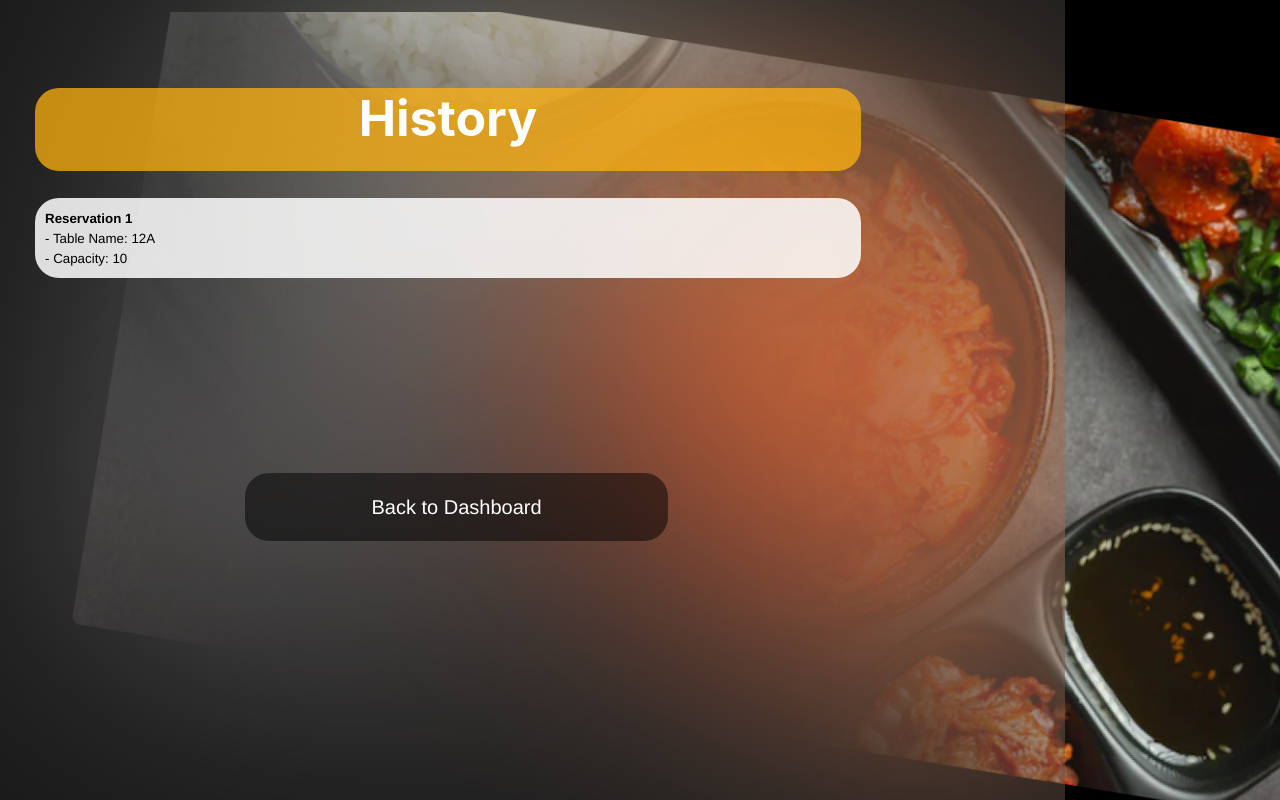
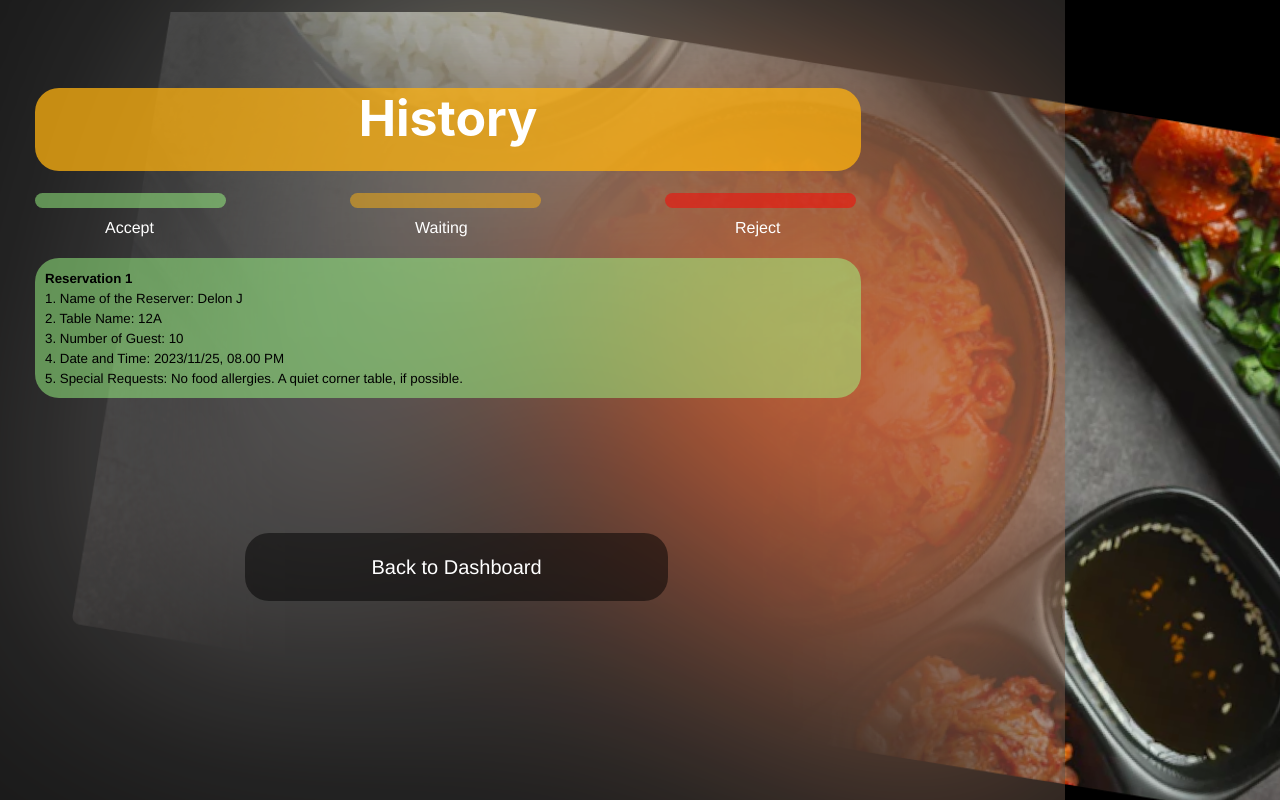
Before and after one commit to Lefry04/front_end-WarongWarem, a React (Create React App) app: page /history in a window 1280 px wide. Shown: the top 800 px of the page. Built offline with nearby package versions, Linux system fonts and the light colour scheme.

Commit message:
Merevisi fitur di History Dash Customer

```diff
--- a/src/App.css
+++ b/src/App.css
@@ -1358,17 +1358,20 @@
 .history button {
   position: relative;
   width: 826px;
-  height: 80px;
+  height: 140px;
   left: 105px;
-  top: 210px;
+  top: 270px;
   border: none;
   border-radius: 24px;
-  background-color: rgba(255, 255, 255, 0.85);
+  background-color: rgba(157, 253, 133, 0.50);
 }
 
 .history .a,
 .history .b,
-.history .c {
+.history .c,
+.history .d,
+.history .e,
+.history .f {
   left: 10px;
   position: absolute;
   color: #000000;
@@ -1381,6 +1384,22 @@
 
 .history .b {
   top: 20px;
+}
+
+.history .c {
+  top: 40px;
+}
+
+.history .d {
+  top: 60px;
+}
+
+.history .e {
+  top: 80px;
+}
+
+.history .f {
+  top: 100px;
 }
 
 .history .line2 {
@@ -1394,6 +1413,72 @@
   position: absolute;
   text-align: center;
   border: none;
+}
+
+.history .h {
+  background-color: rgba(157, 253, 133, 0.5);
+  width: 191px;
+  height: 15px;
+  position: absolute;
+  top: 205px;
+  left: 105px;
+  border-radius: 8px;
+}
+
+.history .k {
+  background-color: rgba(255, 178, 15, 0.50);
+  width: 191px;
+  height: 15px;
+  position: absolute;
+  top: 205px;
+  left: 420px;
+  border-radius: 8px;
+}
+
+.history .m {
+  background-color: rgba(255, 0, 0, 0.50);
+  width: 191px;
+  height: 15px;
+  position: absolute;
+  top: 205px;
+  left: 735px;
+  border-radius: 8px;
+}
+
+.history .hi {
+  color: #ffffff;
+  width: 191px;
+  height: 15px;
+  position: absolute;
+  top: 215px;
+  left: 175px;
+  font-family: "Poppins-Regular", Helvetica;
+  font: 25px;
+  border-radius: 8px;
+}
+
+.history .ku {
+  color: #ffffff;
+  width: 191px;
+  height: 15px;
+  position: absolute;
+  top: 215px;
+  left: 485px;
+  font-family: "Poppins-Regular", Helvetica;
+  font: 25px;
+  border-radius: 8px;
+}
+
+.history .me {
+  color: #ffffff;
+  width: 191px;
+  height: 15px;
+  position: absolute;
+  top: 215px;
+  left: 805px;
+  font-family: "Poppins-Regular", Helvetica;
+  font: 25px;
+  border-radius: 8px;
 }
 
 .waiter .text-wrapper-2 {
--- a/src/History.js
+++ b/src/History.js
@@ -19,12 +19,21 @@
                             <div className="hijau"></div>
                             <button>
                                 <p className="a">Reservation 1</p>
-                                <p className="b">- Table Name: 12A</p>
-                                <p className="c">- Capacity: 10</p>
+                                <p className="b">1. Name of the Reserver: Delon J</p>
+                                <p className="c">2. Table Name: 12A</p>
+                                <p className="d">3. Number of Guest: 10</p>
+                                <p className="e">4. Date and Time: 2023/11/25, 08.00 PM</p>
+                                <p className="f">5. Special Requests: No food allergies. A quiet corner table, if possible.</p>
                                 <button className="line2" onClick={goToDashCust}>
                                     <span> Back to Dashboard </span>
                                 </button>
                             </button>
+                            <div className="h"></div>
+                            <div className="k"></div>
+                            <div className="m"></div>
+                            <p className="hi">Accept</p>
+                            <p className="ku">Waiting</p>
+                            <p className="me">Reject</p>
                         </div>
                     </div>
                 </div>
--- a/src/SignUpPage.js
+++ b/src/SignUpPage.js
@@ -12,6 +12,11 @@ export const SignUpPage = () => {
   });
 
   const navigate = useNavigate();
+
+  const goToLoginPageCust = () => {
+      navigate('/loginpagecust');
+  };
+
 
   const handleChange = (e) => {
     setFormData({
@@ -105,7 +110,7 @@ export const SignUpPage = () => {
                 <div className="text-wrapper-7">Confirm your password</div>
                 <div className="what-s-your-name">What&#39;s your name?</div>
                 <div className="div-wrapper">
-                  <button type="submit">REGISTER</button>
+                  <button type="submit" onClick={goToLoginPageCust}>REGISTER</button>
                 </div>
               </form>
             </div>
```
